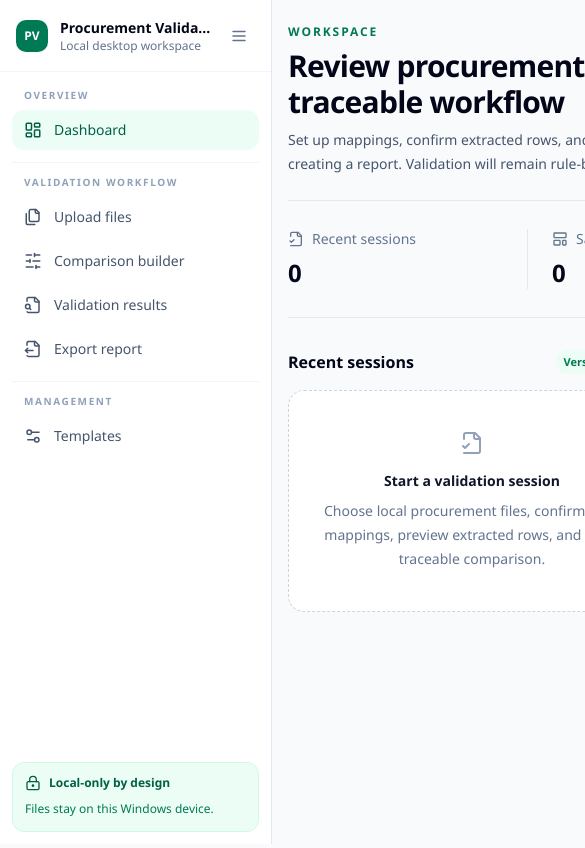
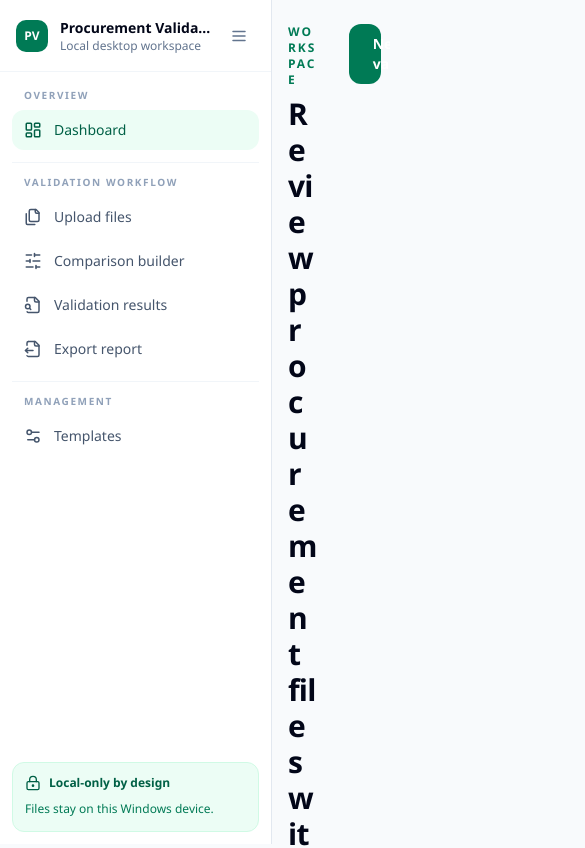
Before and after one commit to xKurty06/clario, a React (Vite) app in the folder frontend/: page / in a window 390 px wide. Shown: the top 848 px of the page, 585 px wide, since content can reach past the window. Built offline with nearby package versions, Linux system fonts and the light colour scheme; no server answers.

Commit message:
fix: add responsive text wrapping defaults

```diff
--- a/frontend/src/styles/globals.css
+++ b/frontend/src/styles/globals.css
@@ -9,8 +9,17 @@
 }
 
 * { box-sizing: border-box; }
-body { margin: 0; min-width: 1024px; min-height: 100dvh; }
+html { min-width: 0; overflow-x: hidden; }
+body { margin: 0; min-width: 0; min-height: 100dvh; overflow-x: hidden; }
 button, input, select, textarea { font: inherit; }
+
+main :where(p, h1, h2, h3, h4, h5, h6, dd, dt, li, label) {
+  overflow-wrap: anywhere;
+}
+
+main :where(button, a, span) {
+  min-width: 0;
+}
 
 @keyframes sidebar-expand-enter {
   from { opacity: 0; transform: translateX(-8px); }
```
